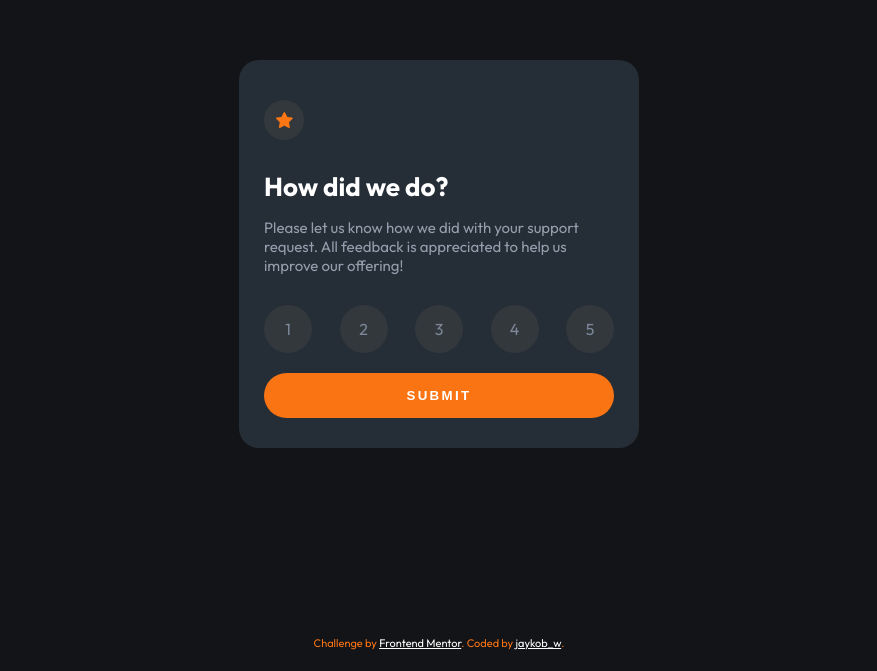
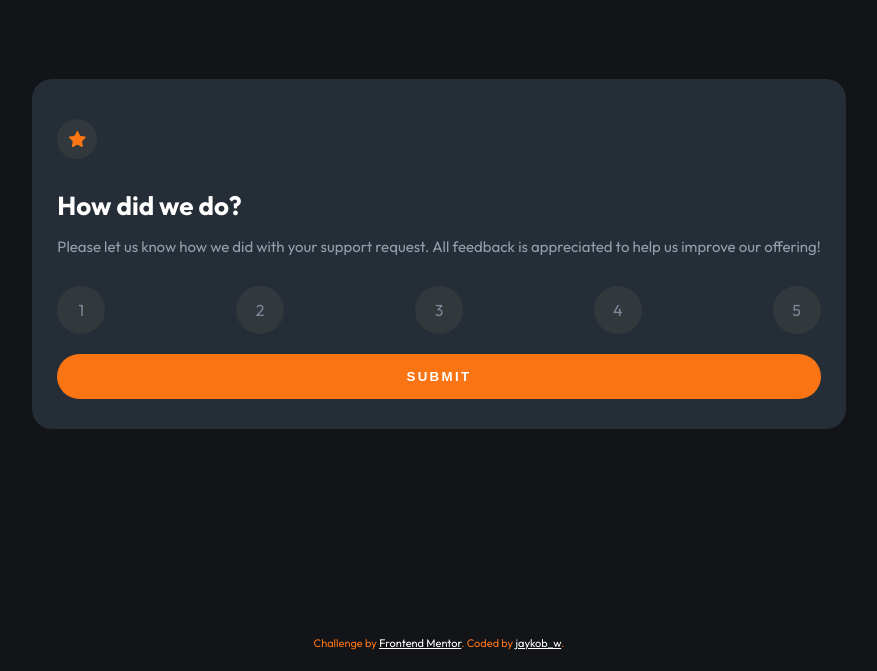
Before and after one commit to jaykobpc/Interactive-rating-component, a plain HTML site: page index.html in a window 1280 px wide. Shown: the part 129-800 px from the top of the page, without its empty margins (201-1078 px from the left). Drawn offline with Linux system fonts and the light colour scheme.

Commit message:
Rating component

```diff
--- a/index.css
+++ b/index.css
@@ -29,6 +29,7 @@ body {
     text-rendering: optimizeLegibility;
     -webkit-text-size-adjust: 100%;
     background-color: var(--Very-Dark-Blue);
+    -webkit-tap-highlight-color: transparent;
 }
 
 main {
@@ -67,6 +68,12 @@ button {
     border-radius: 20px;
     max-width: 400px;
     position: relative;
+}
+
+@media (min-width: 375px) {
+    .container {
+        max-width: 80%;
+    }
 }
 
 /** Submit form section **/
```
